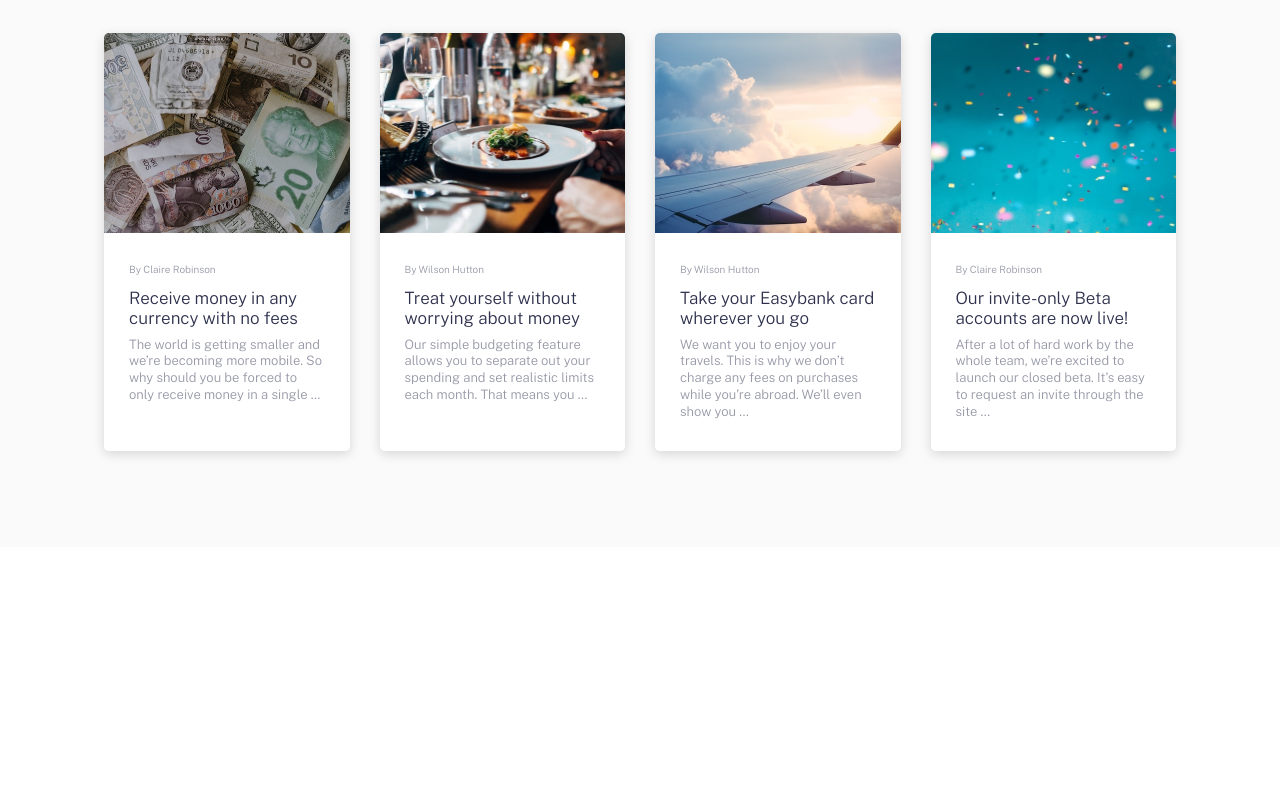
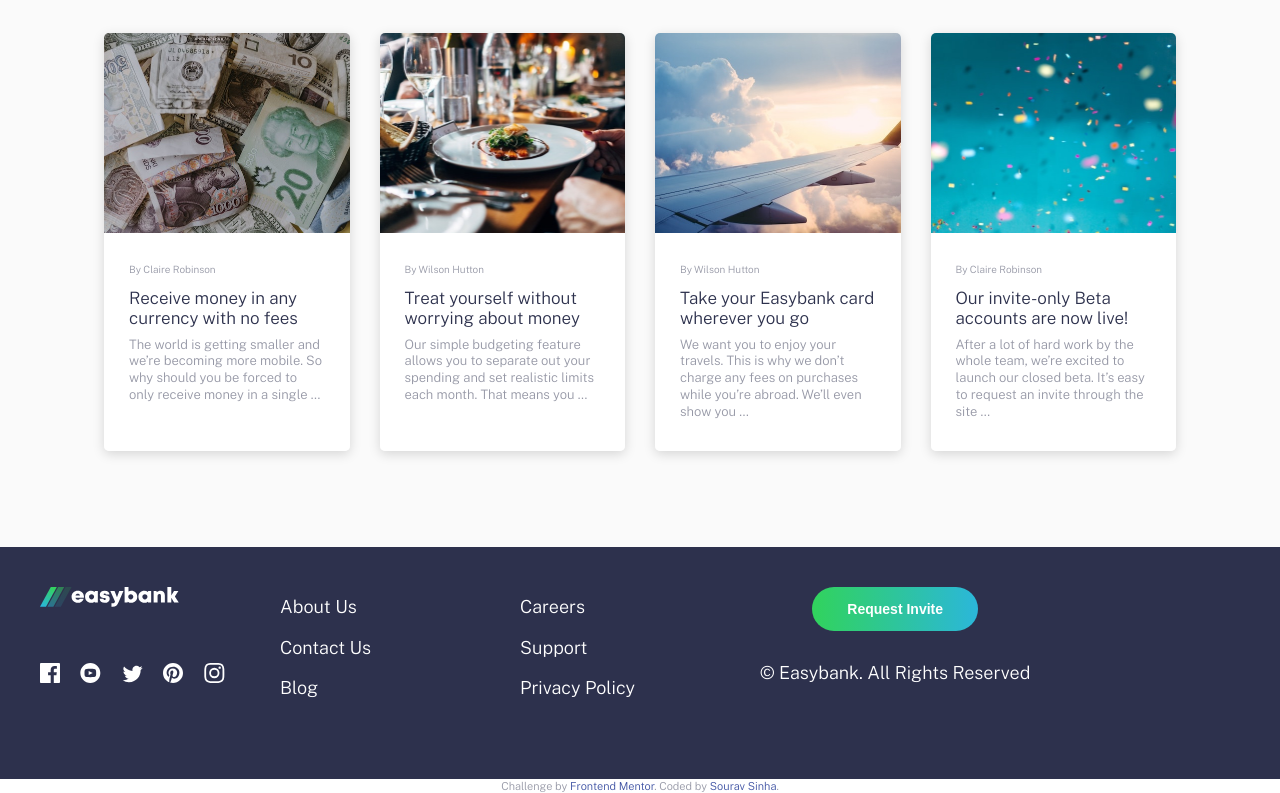
Before and after one commit to Souravsinha96/Easybank-landing-page, a plain HTML site: page index.html in a window 1280 px wide. Shown: the part 1545-2338 px from the top of the page. Before the commit the page ends 2092 px from the top, so only its background shows below. Drawn offline with nearby package versions, Linux system fonts and the light colour scheme.

Commit message:
Added Footer section

```diff
--- /dev/null
+++ b/App/scss/_footer.scss
@@ -0,0 +1,73 @@
+.footer {
+  background-color: $darkBlue;
+  color: $white;
+  padding: 2.5rem;
+  text-align: center;
+  a {
+    color: $white;
+  }
+
+  @include breakpoint-up(large) {
+    display: grid;
+    grid-template-columns: repeat(3, 1fr) 2fr;
+    grid-template-rows: repeat(2, 1fr);
+    grid-template-areas:
+      "logo links1 links2 cta"
+      "social links1 links2 cta";
+    justify-items: start;
+  }
+  &__logo {
+    display: inline-block;
+    margin-bottom: 1.875rem;
+    @include breakpoint-up(large) {
+      grid-area: logo;
+    }
+  }
+  &__social {
+    margin-bottom: 1.875rem;
+    a {
+      display: inline-block;
+      &:not(:last-child) {
+        margin-right: 1rem;
+      }
+    }
+    @include breakpoint-up(large) {
+      grid-area: social;
+    }
+  }
+
+  &__links {
+    display: flex;
+    flex-direction: column;
+    align-items: center;
+    @include breakpoint-up(large) {
+      align-items: start;
+    }
+    &.col1 {
+      @include breakpoint-up(large) {
+        grid-area: links1;
+      }
+    }
+    &.col2 {
+      margin-bottom: 1.875rem;
+      @include breakpoint-up(large) {
+        grid-area: links2;
+      }
+    }
+    a {
+      line-height: 2.25;
+    }
+  }
+
+  &__cta {
+    .button {
+      margin-bottom: 1.875rem;
+    }
+    @include breakpoint-up(large) {
+      grid-area: cta;
+    }
+  }
+
+  &__copyright {
+  }
+}
--- a/App/scss/style.scss
+++ b/App/scss/style.scss
@@ -6,3 +6,4 @@
 @import "hero";
 @import "feature";
 @import "article";
+@import "footer";
--- a/index.html
+++ b/index.html
@@ -200,38 +200,51 @@
         </div>
       </div>
     </section>
-
-    <!-- Home About Contact Blog Careers Request Invite Next generation digital
-    banking Take your financial life online. Your Easybank account will be a
-    one-stop-shop for spending, saving, budgeting, investing, and much more.
-    Request Invite Why choose Easybank? We leverage Open Banking to turn your
-    bank account into your financial hub. Control your finances like never
-    before. Online Banking Our modern web and mobile applications allow you to
-    keep track of your finances wherever you are in the world. Simple Budgeting
-    See exactly where your money goes each month. Receive notifications when
-    you’re close to hitting your limits. Fast Onboarding We don’t do branches.
-    Open your account in minutes online and start taking control of your
-    finances right away. Open API Manage your savings, investments, pension, and
-    much more from one account. Tracking your money has never been easier.
-    Latest Articles By Claire Robinson Receive money in any currency with no
-    fees The world is getting smaller and we’re becoming more mobile. So why
-    should you be forced to only receive money in a single … By Wilson Hutton
-    Treat yourself without worrying about money Our simple budgeting feature
-    allows you to separate out your spending and set realistic limits each
-    month. That means you … By Wilson Hutton Take your Easybank card wherever
-    you go We want you to enjoy your travels. This is why we don’t charge any
-    fees on purchases while you’re abroad. We’ll even show you … By Claire
-    Robinson Our invite-only Beta accounts are now live! After a lot of hard
-    work by the whole team, we’re excited to launch our closed beta. It’s easy
-    to request an invite through the site ... About Us Contact Blog Careers
-    Support Privacy Policy Request Invite © Easybank. All Rights Reserved
+    <section class="footer">
+      <a class="footer__logo" href="#">
+        <img src="/images/logo-footer.svg" alt="logo" />
+      </a>
+      <div class="footer__social">
+        <a href="#">
+          <img src="/images/icon-facebook.svg" alt="Facebook" />
+        </a>
+        <a href="#">
+          <img src="/images/icon-youtube.svg" alt="YouTube" />
+        </a>
+        <a href="#">
+          <img src="/images/icon-twitter.svg" alt="Twitter" />
+        </a>
+        <a href="#">
+          <img src="/images/icon-pinterest.svg" alt="Pinterest" />
+        </a>
+        <a href="#">
+          <img src="/images/icon-instagram.svg" alt="Instagram" />
+        </a>
+      </div>
+      <div class="footer__links col1">
+        <a href="#">About Us</a>
+        <a href="#">Contact Us</a>
+        <a href="#">Blog</a>
+      </div>
+      <div class="footer__links col2">
+        <a href="#">Careers</a>
+        <a href="#">Support</a>
+        <a href="#">Privacy Policy</a>
+      </div>
+      <div class="footer__cta">
+        <button class="button">Request Invite</button>
+        <div class="footer__copyright">
+          &copy; Easybank. All Rights Reserved
+        </div>
+      </div>
+    </section>
 
     <div class="attribution">
       Challenge by
       <a href="https://www.frontendmentor.io?ref=challenge" target="_blank"
         >Frontend Mentor</a
-      >. Coded by <a href="#">Your Name Here</a>.
-    </div> -->
+      >. Coded by <a href="#">Sourav Sinha</a>.
+    </div>
 
     <script src="/app/js/script.js" />
   </body>
```
Also changed, not shown: dist/style.css, images/logo-footer.svg (added), 1 other file.
